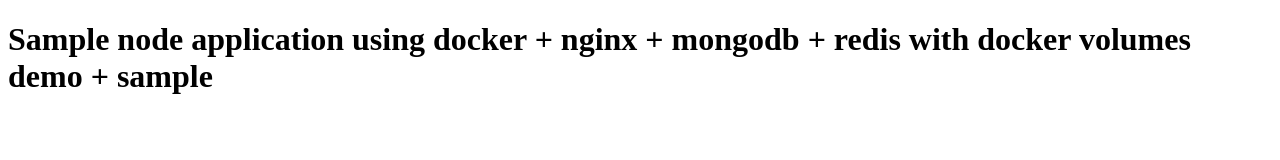
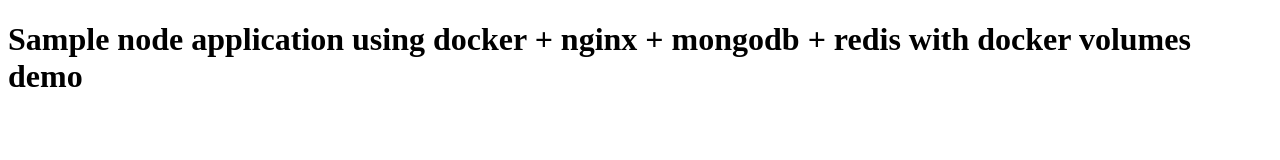
Before and after one commit to Dastagirireddy/docker-nginx-node, a website: page index.html in a window 1280 px wide. Drawn offline with Linux system fonts and the light colour scheme.

Commit message:
Update index.html

```diff
--- a/index.html
+++ b/index.html
@@ -7,7 +7,7 @@
 </head>
 
 <body>
-    <h1>Sample node application using docker + nginx + mongodb + redis with docker volumes demo + sample</h1>
+    <h1>Sample node application using docker + nginx + mongodb + redis with docker volumes demo</h1>
 </body>
 
 </html>
```
